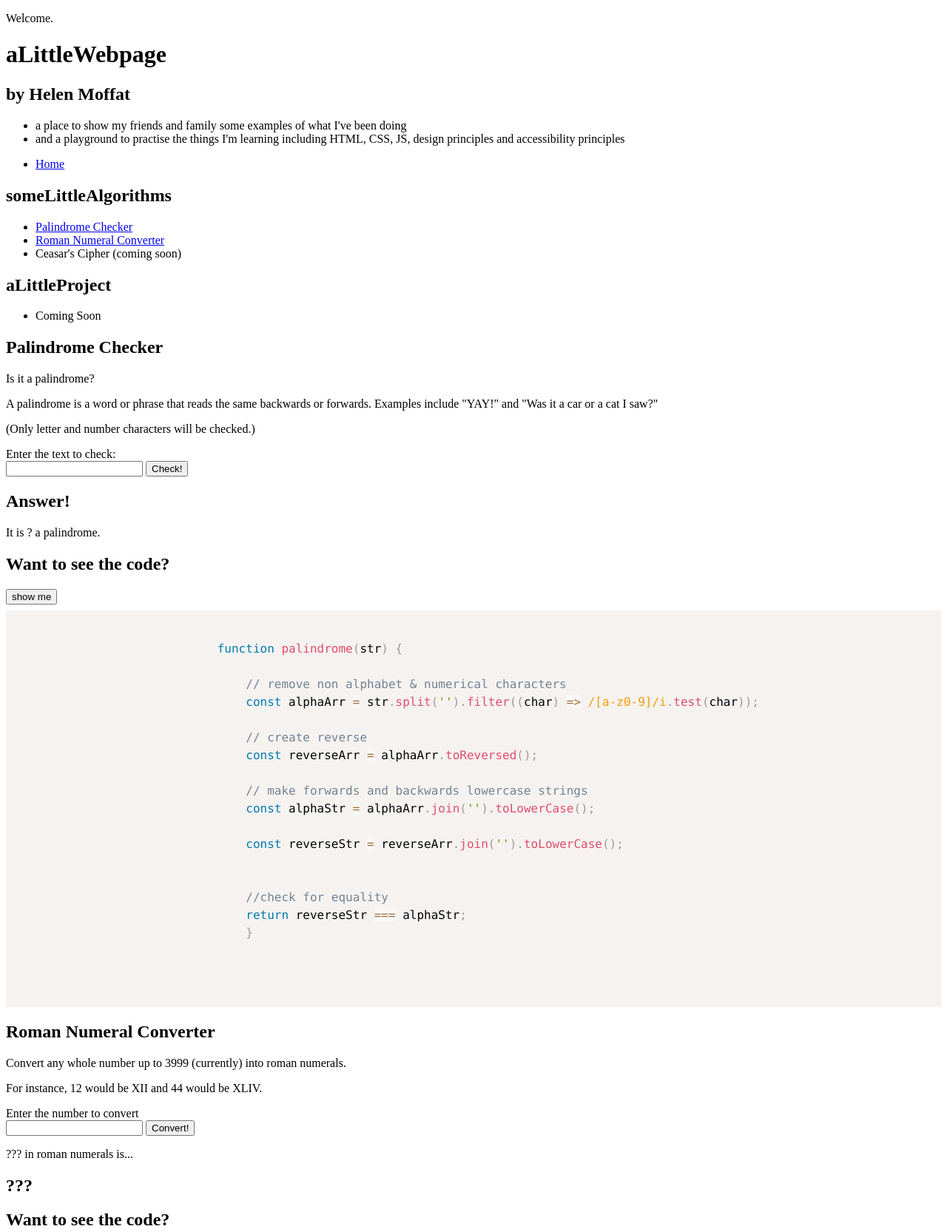
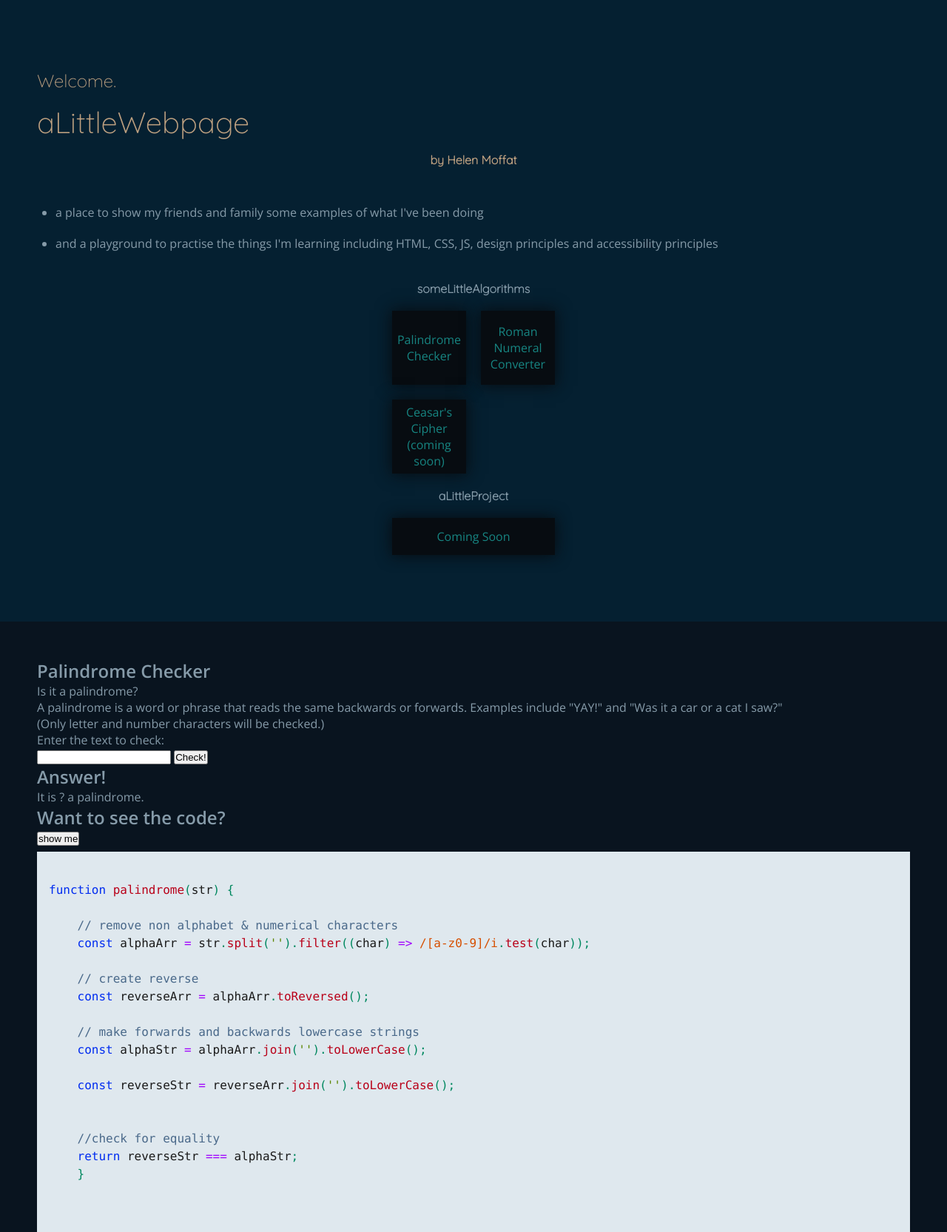
Before and after one commit to hMoffat/aLittleWebpage, a plain HTML site: page index.html in a window 1280 px wide. Shown: the top 1665 px of the page at 74% size. Drawn offline with nearby package versions, Linux system fonts and the light colour scheme; a script that the page names is missing.

Commit message:
Add css including above cover mob view, and prism files.

```diff
--- a/index.html
+++ b/index.html
@@ -4,12 +4,10 @@
     <meta charset="UTF-8" />
     <meta name="viewport" content="width=device-width, initial-scale=1.0" />
     <title>aLitteWebpage: hmoffat's litle bits of code</title>
-    <link rel="stylesheet" href="style.css" />
+    <link rel="stylesheet" href="styles.css" />
     <script defer src="index.js"></script>
 
     <!--fonts-->
-    <link rel="preconnect" href="https://fonts.googleapis.com" />
-    <link rel="preconnect" href="https://fonts.gstatic.com" crossorigin />
     <link rel="preconnect" href="https://fonts.googleapis.com" />
     <link rel="preconnect" href="https://fonts.gstatic.com" crossorigin />
     <link
@@ -18,8 +16,8 @@
     />
 
     <!-- prism for code snippet syntax-->
-    <link rel="stylesheet" href="prism.css" />
-    <script defer src="prism.js"></script>
+    <link rel="stylesheet" href="/prism/prism.css" />
+    <script defer src="/prism/prism.js"></script>
   </head>
 
   <body id="top">
@@ -44,18 +42,18 @@
     </header>
     <nav>
       <!--- hide Home in mobile view-->
-      <ul>
+      <ul class="hidden">
         <li><a href="top"> Home </a></li>
       </ul>
       <!--- Show in ALL views-->
       <h2>someLittleAlgorithms</h2>
-      <ul>
+      <ul class="nav-algorithms">
         <li><a href="#palindrome"> Palindrome Checker </a></li>
         <li><a href="#roman"> Roman Numeral Converter </a></li>
         <li>Ceasar's Cipher (coming soon)</li>
       </ul>
       <h2>aLittleProject</h2>
-      <ul>
+      <ul class="nav-project">
         <li>Coming Soon</li>
       </ul>
     </nav>
@@ -254,13 +252,14 @@
         </div>
       </section>
       <section id="cipher">
-        <h1>Coming Soon</h1>
+        <h1>Cipher Coming Soon</h1>
       </section>
     </main>
     <footer>
       <!--- TODO:: a link to github profile or this repo?-->
+
+      <a href="https://github.com/hMoffat/aLittleWebpage">My Github</a>
       <img src="/images/github-mark-white.png" alt="github invertocat logo" />
-      <a href="https://github.com/hMoffat/aLittleWebpage">My Github</a>
     </footer>
   </body>
 </html>
--- /dev/null
+++ b/prism/prism.css
@@ -0,0 +1,118 @@
+/* PrismJS 1.29.0
+https://prismjs.com/download.html#themes=prism&languages=markup+css+clike+javascript */
+code[class*="language-"],
+pre[class*="language-"] {
+  color: #1a1a1a;
+  background: 0 0;
+  font-family: Consolas, Monaco, "Andale Mono", "Ubuntu Mono", monospace;
+  font-size: 1em;
+  text-align: left;
+  white-space: pre;
+  word-spacing: normal;
+  word-break: normal;
+  word-wrap: normal;
+  line-height: 1.5;
+  -moz-tab-size: 4;
+  -o-tab-size: 4;
+  tab-size: 4;
+  -webkit-hyphens: none;
+  -moz-hyphens: none;
+  -ms-hyphens: none;
+  hyphens: none;
+}
+code[class*="language-"] ::-moz-selection,
+code[class*="language-"]::-moz-selection,
+pre[class*="language-"] ::-moz-selection,
+pre[class*="language-"]::-moz-selection {
+  text-shadow: none;
+  background: #b3d4fc;
+}
+code[class*="language-"] ::selection,
+code[class*="language-"]::selection,
+pre[class*="language-"] ::selection,
+pre[class*="language-"]::selection {
+  text-shadow: none;
+  background: #b3d4fc;
+}
+@media print {
+  code[class*="language-"],
+  pre[class*="language-"] {
+    text-shadow: none;
+  }
+}
+pre[class*="language-"] {
+  padding: 1em;
+  margin: 0.5em 0;
+  overflow: auto;
+}
+:not(pre) > code[class*="language-"],
+pre[class*="language-"] {
+  background: #dfe8ee;
+}
+:not(pre) > code[class*="language-"] {
+  padding: 0.1em;
+  border-radius: 0.3em;
+  white-space: normal;
+}
+.token.cdata,
+.token.comment,
+.token.doctype,
+.token.prolog {
+  color: #4a698a;
+}
+.token.punctuation {
+  color: #00885f;
+}
+.token.namespace {
+  opacity: 0.7;
+}
+.token.boolean,
+.token.constant,
+.token.deleted,
+.token.number,
+.token.property,
+.token.symbol,
+.token.tag {
+  color: rgb(206, 0, 155);
+}
+.token.attr-name,
+.token.builtin,
+.token.char,
+.token.inserted,
+.token.selector,
+.token.string {
+  color: rgb(91, 133, 0);
+}
+.language-css .token.string,
+.style .token.string,
+.token.entity,
+.token.operator,
+.token.url {
+  color: #a000fd;
+  background: #dfe8ee;
+}
+
+.token.atrule,
+.token.attr-value,
+.token.keyword {
+  color: rgb(0, 44, 240);
+}
+.token.class-name,
+.token.function {
+  color: #b90019;
+}
+.token.important,
+.token.regex,
+.token.variable {
+  color: #d64f00;
+}
+.token.bold,
+.token.important {
+  font-weight: 700;
+}
+.token.italic {
+  font-style: italic;
+}
+.token.entity {
+  cursor: help;
+}
--- /dev/null
+++ b/styles.css
@@ -0,0 +1,212 @@
+/* TODO::
+* fall back fonts (not just 'sans-serif)
+* arialabels etc
+* resposive sizing upward - tablet, desktop
+* Style light/dark mode button
+* change nav links to buttons with same styling and a click effect
+*/
+
+
+/*-------- Default: mobile view---------- */
+
+:root {
+    --dark-shade: #09141f;
+    --light-shade: #869ba9;
+    --nav-accent: #178582;
+    --alt-accent:  #BFA181;
+
+
+    --alt-dark-shade: #052031;
+    --alt-light-shade: #dfe8ee;
+
+    --darkest-shade: #070c11;
+
+
+    --heading-font: 'Quicksand';
+    --nav-font: 'Open Sans';
+    --p-font: 'Open Sans'
+
+}
+
+* {
+    box-sizing: border-box;
+    padding: 0;
+    margin: 0;
+}
+
+body {
+    background-color: var(--alt-dark-shade);
+    color: var(--light-shade);
+    font-family: var(--p-font), sans-serif;
+    width: 100vw;
+    display: grid;
+    grid-template-columns: 100%;
+    gap: 20px;
+    grid-template-areas:
+        "header"
+        "nav"
+        "main"
+        "footer";
+    grid-auto-rows: minmax(45vh, auto) minmax(55vh, auto) auto auto;
+
+
+}
+
+header {
+    grid-area: header;
+    display: flex;
+    flex-direction: column;
+    justify-content: end;
+    padding: 40px 50px 0px 50px;
+
+}
+
+nav {
+    grid-area: nav;
+    display: flex;
+    flex-direction: column;
+    justify-content: start;
+    padding: 0px 50px;
+
+}
+
+main {
+    grid-area: main;
+
+}
+
+footer {
+    grid-area: footer;
+    padding: 20px 50px;
+    background-color: var(--light-shade);
+    display: flex;
+    justify-content: end;
+}
+
+.title {
+    color: var(--alt-accent);
+    font-family: var(--heading-font);
+    display: flex;
+    flex-direction: column;
+    justify-content: space-between;
+    margin-bottom: 50px;
+}
+
+.title h1{
+    font-size: 2.5rem;
+    font-weight: lighter;
+    margin-bottom: 1rem;
+}
+
+.title h2 {
+    font-size: 1rem;
+    align-self: center;
+
+}
+
+.title p {
+    font-size: 1.5rem;
+    margin-bottom: 1rem;
+}
+
+.intro {
+    display: flex;
+    flex-direction: column;
+    justify-content: space-between;
+    padding-left: 25px;
+
+}
+
+.intro li {
+    margin-bottom: 20px;
+}
+
+.hidden {
+    display: none;
+}
+
+nav h2 {
+    font-size: 1rem;
+    font-family: var(--heading-font);
+    margin-bottom: 20px;
+    text-align: center;
+
+}
+
+nav ul {
+    display: grid;
+    grid-template-columns: 1fr 1fr;
+    width:220px;
+    grid-auto-rows: minmax(min-content, auto);
+    gap: 20px;
+    font-size: 1rem;
+    justify-items: center;
+    align-content: center;
+
+    align-self: center;
+
+    margin-bottom: 20px;
+
+
+}
+
+nav li {
+    background-color: var(--darkest-shade);
+    box-shadow: 0 0 20px 1px var(--darkest-shade);
+    height: 100px;
+    width: 100px;
+    list-style-type: none;
+    color: var(--nav-accent);
+    font-family: var(--nav-font);
+    display: flex;
+    align-items: center;
+    justify-content: center;
+    text-align: center;
+
+}
+
+a {
+    text-decoration: none;
+    color: var(--nav-accent);
+}
+
+.nav-project {
+
+    width: 220px;
+
+}
+
+.nav-project li {
+    height: 50px;
+    width: 100%;
+    grid-column: 1 / 3;
+
+}
+
+#palindrome {
+    padding: 50px;
+    background-color: var(--dark-shade);
+}
+
+#roman {
+    padding: 50px;
+    background-color: var(--alt-dark-shade);
+}
+
+#cipher {
+    padding: 50px;
+    background-color: var(--alt-accent);
+    position: relative;
+    top: 20px;
+    color: var(--alt-dark-shade);
+
+}
+
+footer a {
+    color: var(--alt-dark-shade);
+}
+
+img {
+    width: 20px;
+    margin-left: 20px;
+}
```
Also changed, not shown: prism/prism.js (added). Lines whose indentation alone changed are shown as unchanged.
